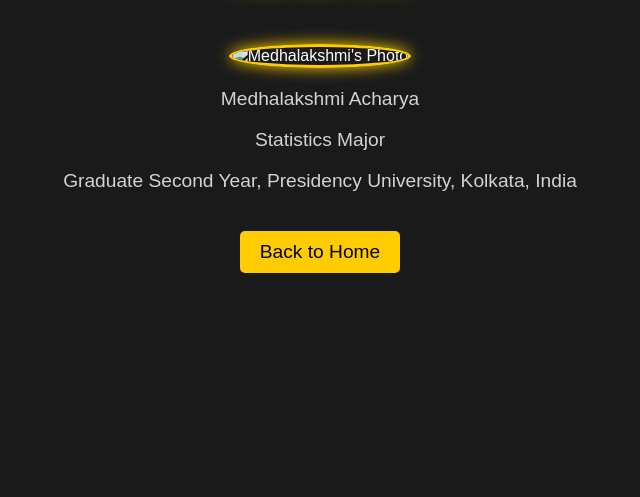
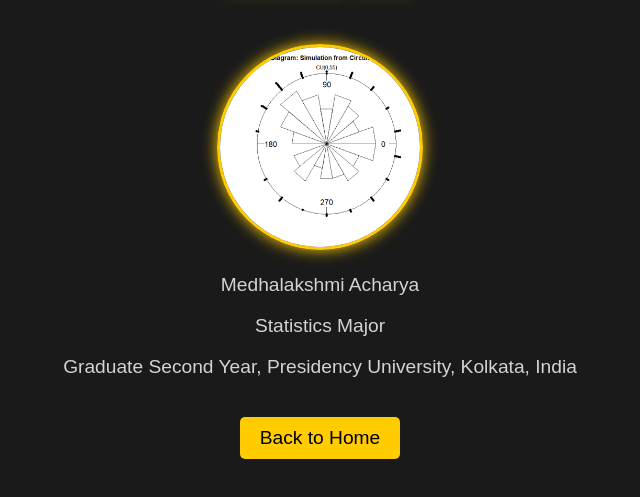
Before and after one commit to Medhalakshmi/knowmemore, a plain HTML site: page about.html in a window 1280 px wide. Shown: the part 133-630 px from the top of the page, without its empty margins (320-960 px from the left). Drawn offline with Linux system fonts and the light colour scheme.

Commit message:
Update about.html

```diff
--- a/about.html
+++ b/about.html
@@ -54,7 +54,7 @@
 </head>
 <body>
     <h1>About Me</h1>
-    <img src="profile.jpg" alt="Medhalakshmi's Photo" class="profile-img"> <!-- Profile Photo -->
+    <img src="image.png" alt="Medhalakshmi's Photo" class="profile-img"> <!-- Profile Photo -->
     <div class="info">
         <p></strong> Medhalakshmi Acharya</p>
         <p></strong> Statistics Major</p>
```
